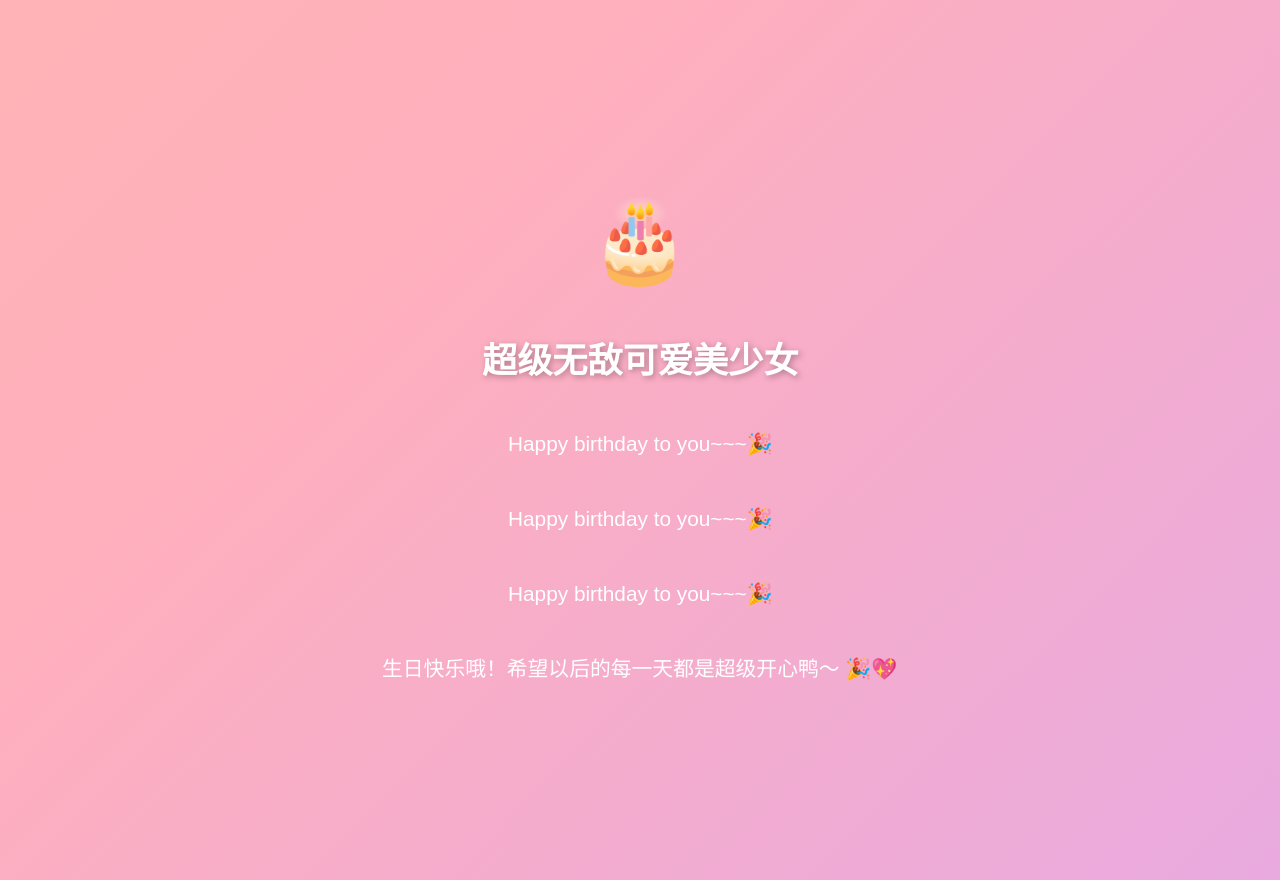
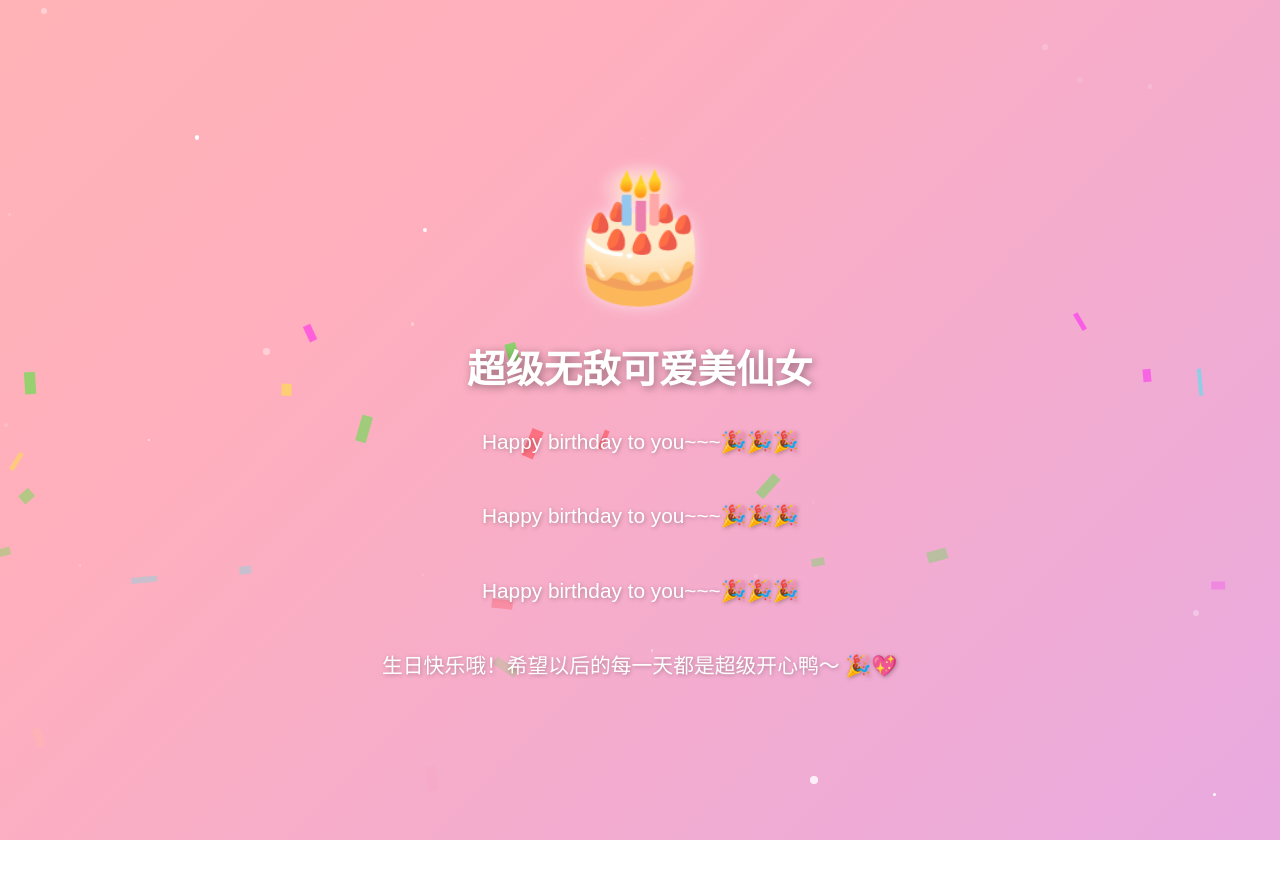
Before and after one commit to dooosaqqrtttds/My1105.github.io, a plain HTML site: page index.html in a window 1280 px wide. After the commit the page ends 840 px from the top, so only its background shows below. Drawn offline with Linux system fonts and the light colour scheme.

Commit message:
Enhance birthday celebration page with animations
Updated styles and added dynamic confetti and star effects.

```diff
--- a/index.html
+++ b/index.html
@@ -1,8 +1,9 @@
 <!DOCTYPE html>
 <html lang="zh-CN">
+
 <head>
     <meta charset="UTF-8" />
-  <meta name="viewport" content="width=device-width, initial-scale=1.0"/>
+    <meta name="viewport" content="width=device-width, initial-scale=1.0" />
     <title>生日快乐！</title>
     <style>
         body {
@@ -10,36 +11,89 @@
             background-size: 400% 400%;
             font-family: "Microsoft YaHei", sans-serif;
             text-align: center;
-      padding: 40px 20px;
+            padding: 20px;
             margin: 0;
-      height: 100vh;
+            min-height: 100vh;
             display: flex;
             flex-direction: column;
             justify-content: center;
             align-items: center;
             color: #fff;
             animation: gradientBG 12s ease infinite;
+            position: relative;
+            overflow: hidden;
         }
 
+        /* 背景渐变动效 */
         @keyframes gradientBG {
-      0% { background-position: 0% 50%; }
-      50% { background-position: 100% 50%; }
-      100% { background-position: 0% 50%; }
+            0% {
+                background-position: 0% 50%;
+            }
+
+            50% {
+                background-position: 100% 50%;
+            }
+
+            100% {
+                background-position: 0% 50%;
+            }
+        }
+
+        /* 飘落彩带 */
+        .confetti {
+            position: absolute;
+            top: -20px;
+            width: 10px;
+            height: 30px;
+            background: #ff0;
+            opacity: 0.8;
+            animation: fall linear forwards;
+        }
+
+        @keyframes fall {
+            to {
+                transform: translateY(100vh) rotate(360deg);
+                opacity: 0;
+            }
+        }
+
+        /* 闪烁星星 */
+        .star {
+            position: absolute;
+            background: white;
+            border-radius: 50%;
+            animation: twinkle var(--duration, 3s) infinite ease-in-out;
+            opacity: 0;
+        }
+
+        @keyframes twinkle {
+
+            0%,
+            100% {
+                opacity: 0;
+            }
+
+            50% {
+                opacity: 1;
+            }
         }
 
         h1 {
-      font-size: 2.2em;
-      text-shadow: 2px 2px 6px rgba(0,0,0,0.3);
+            font-size: 2.4em;
+            text-shadow: 2px 2px 8px rgba(0, 0, 0, 0.4);
             opacity: 0;
             animation: fadeIn 2s forwards;
             animation-delay: 0.5s;
+            margin: 10px 0;
         }
 
         .cake {
-      font-size: 5em;
+            font-size: 8em;
+            /* 增大蛋糕 */
             margin: 20px 0;
             opacity: 0;
             animation: floatUp 3s ease-in-out infinite alternate, fadeIn 1.5s forwards;
+            text-shadow: 0 0 15px rgba(255, 255, 255, 0.6);
         }
 
         p {
@@ -49,25 +103,69 @@
             animation: fadeIn 2s forwards;
             animation-delay: 1s;
             line-height: 1.6;
+            text-shadow: 1px 1px 4px rgba(0, 0, 0, 0.3);
         }
 
         @keyframes floatUp {
-      from { transform: translateY(0); }
-      to { transform: translateY(-20px); }
+            from {
+                transform: translateY(0);
+            }
+
+            to {
+                transform: translateY(-20px);
+            }
         }
 
         @keyframes fadeIn {
-      from { opacity: 0; transform: scale(0.95); }
-      to { opacity: 1; transform: scale(1); }
+            from {
+                opacity: 0;
+                transform: scale(0.9);
+            }
+
+            to {
+                opacity: 1;
+                transform: scale(1);
+            }
         }
     </style>
 </head>
+
 <body>
+    <!-- 动态生成彩带和星星（用 JS 轻量实现） -->
+    <script>
+        // 创建彩带
+        for (let i = 0; i < 30; i++) {
+            const confetti = document.createElement('div');
+            confetti.className = 'confetti';
+            confetti.style.left = Math.random() * 100 + 'vw';
+            confetti.style.backgroundColor = ['#ff0', '#f0f', '#0ff', '#0f0', '#f00'][Math.floor(Math.random() * 5)];
+            confetti.style.width = (Math.random() * 8 + 4) + 'px';
+            confetti.style.height = (Math.random() * 20 + 10) + 'px';
+            confetti.style.animationDuration = (Math.random() * 5 + 3) + 's';
+            confetti.style.animationDelay = Math.random() * 2 + 's';
+            document.body.appendChild(confetti);
+        }
+
+        // 创建闪烁星星
+        for (let i = 0; i < 20; i++) {
+            const star = document.createElement('div');
+            star.className = 'star';
+            star.style.width = (Math.random() * 6 + 2) + 'px';
+            star.style.height = star.style.width;
+            star.style.left = Math.random() * 100 + 'vw';
+            star.style.top = Math.random() * 100 + 'vh';
+            star.style.setProperty('--duration', (Math.random() * 4 + 2) + 's');
+            star.style.animationDelay = Math.random() * 2 + 's';
+            document.body.appendChild(star);
+        }
+    </script>
+
     <div class="cake">🎂</div>
-  <h1>超级无敌可爱美少女</h1>
-<p>Happy  birthday to you~~~🎉</p>
-  <p>Happy  birthday to you~~~🎉</p>
-    <p>Happy  birthday to you~~~🎉</p>
+    <h1>超级无敌可爱美仙女</h1>
+    <p>Happy birthday to you~~~🎉🎉🎉</p>
+    <p>Happy birthday to you~~~🎉🎉🎉</p>
+    <p>Happy birthday to you~~~🎉🎉🎉</p>
     <p>生日快乐哦！希望以后的每一天都是超级开心鸭～ 🎉💖</p>
 </body>
+
 </html>
```
Lines whose indentation alone changed are shown as unchanged.
